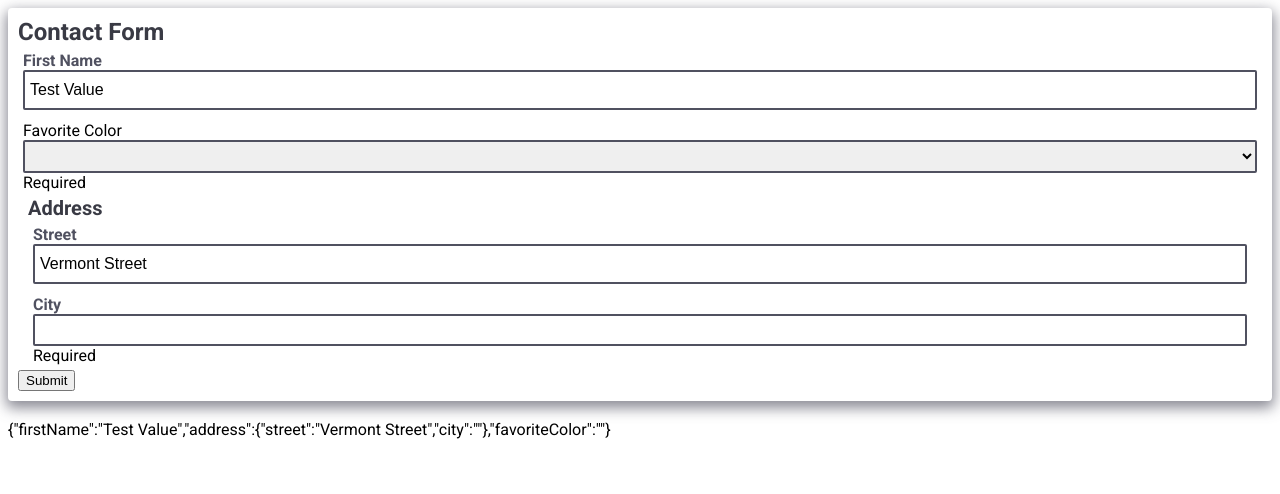
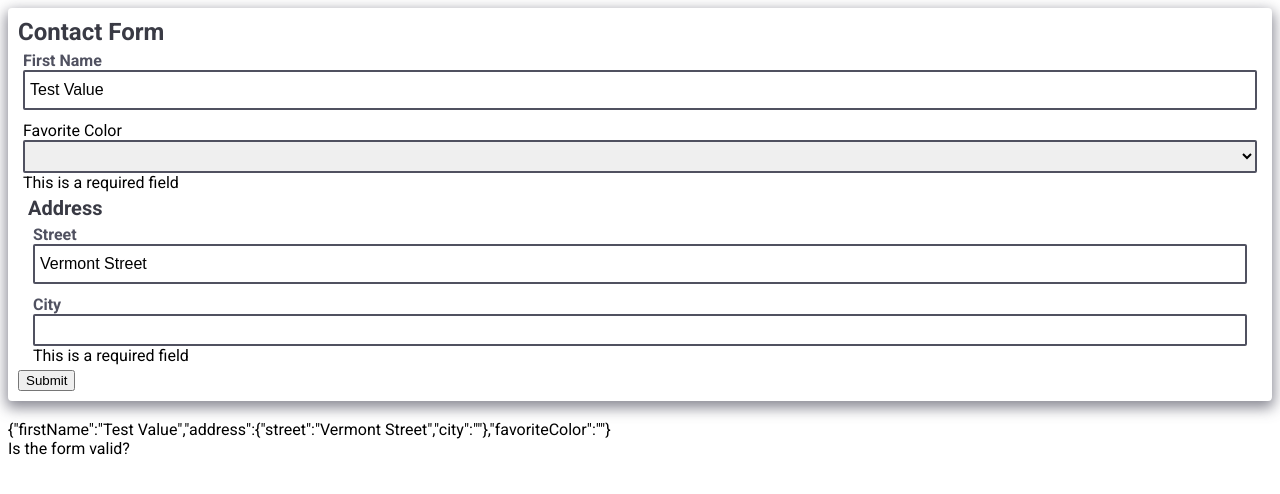
Before and after one commit to sfallmann/jsonforms, a Vue app: page / in a window 1280 px wide. Shown: the top 494 px of the page. Built offline with nearby package versions, Linux system fonts and the light colour scheme.

Commit message:
Moved validation functionality to validationMixin Added error slot to SelectInput and TextInput Added submit button to ObjectProperty (when it's root!) to facilitate testing; final implementation will differ

```diff
--- a/src/App.vue
+++ b/src/App.vue
@@ -7,10 +7,12 @@
       :value.sync="value"
       is-root
       :required="schema.required"
+      @submitting="handleSubmit"
     />
     <br />
     {{ JSON.stringify(value) }}
     <br />
+    Is the form valid? {{ isFormValid }}
   </div>
 </template>
 
@@ -22,13 +24,18 @@ export default {
   components: {
     "p-object": ObjectProperty
   },
+  methods: {
+    handleSubmit(isValid) {
+      this.isFormValid = isValid;
+    }
+  },
   data() {
     return {
-      isFormValid: false,
+      isFormValid: null,
       schema: {
         type: "object",
         title: "Contact Form",
-        required: ['firstName', 'favoriteColor'],
+        required: ["firstName", "favoriteColor"],
         properties: {
           firstName: {
             type: "string",
@@ -50,7 +57,7 @@ export default {
               city: {
                 type: "string",
                 title: "City",
-                required: true,
+                required: true
               }
             }
           }
--- a/src/components/controls/SelectInput/SelectInput.vue
+++ b/src/components/controls/SelectInput/SelectInput.vue
@@ -14,7 +14,7 @@
         v-html="option.text"
       />
     </select>
-    <div v-if="props.validationError">{{ props.validationError }}</div>
+    <slot name="error"></slot>
   </div>
 </template>
 <style lang="scss">
--- a/src/components/controls/TextInput/TextInput.vue
+++ b/src/components/controls/TextInput/TextInput.vue
@@ -6,7 +6,7 @@
       v-bind="data.attrs"
       v-on="listeners"
     />
-    <div v-if="props.validationError">{{ props.validationError }}</div>
+    <slot name="error"></slot>
   </div>
 </template>
 <style lang="scss">
--- a/src/components/properties/ObjectProperty/ObjectProperty.vue
+++ b/src/components/properties/ObjectProperty/ObjectProperty.vue
@@ -94,10 +94,12 @@ export default {
     isRequired(name) {
       const property = this.getProperty(name);
 
-      if (property.type === 'object' && !property.required) return false;
+      if (property.type === "object" && !property.required) return false;
       if (property.required) return property.required;
 
-      return this.required && this.required.find(p => name === p) ? true : false;
+      return this.required && this.required.find(p => name === p)
+        ? true
+        : false;
     },
     mapNamesToValues() {
       // TODO : Expand conditions beyond string and object types
@@ -132,8 +134,7 @@ export default {
       }, true);
     },
     submitForm() {
-      console.log("submitting form");
-      console.log("is form valid: ", this.checkPropertyValidity());
+      this.$emit("submitting", this.checkPropertyValidity());
     }
   },
   watch: {
--- a/src/components/properties/StringProperty/StringProperty.vue
+++ b/src/components/properties/StringProperty/StringProperty.vue
@@ -9,8 +9,11 @@
     v-bind="options"
     :value="value"
     :options="mappedEnum()"
-    :validationError="isValid ? '' : 'Required'"
-  />
+  >
+    <template v-slot:error v-show="validationErrors.length">
+      <div v-show="validationErrors.length">{{ validationErrors[0] }}</div>
+    </template>
+  </component>
 </template>
 <script>
 import { inputMixin } from "../../../mixins";
--- a/src/mixins/validationMixin.js
+++ b/src/mixins/validationMixin.js
@@ -12,16 +12,32 @@ export default {
   methods: {
     updateValidity() {
       this.$nextTick(() => {
-        this.$emit('update:isValid', this.currentValidity, this.value);
+        this.$emit("update:isValid", this.currentValidity, this.value);
       });
-    },
+    }
   },
   computed: {
-    currentValidity() {
-      let validFlag = !this.required ? true
-        : this.value === '' || this.value === undefined ? false : true;
-
+    isRequiredSatisfied() {
+      let validFlag = !this.required
+        ? true
+        : this.value === "" || this.value === undefined
+        ? false
+        : true;
       return validFlag;
     },
-  },
+    currentValidity() {
+      let validFlag = this.isRequiredSatisfied;
+
+      // TODO: Add more validation!
+      return validFlag;
+    },
+    validationErrors() {
+      const errors = [];
+      if (!this.isRequiredSatisfied) {
+        errors.push("This is a required field");
+      }
+      // TODO: Add more errors!
+      return errors;
+    }
+  }
 };
```
Also changed, not shown: src/mixins/inputMixin.js (+5 -5 lines).
